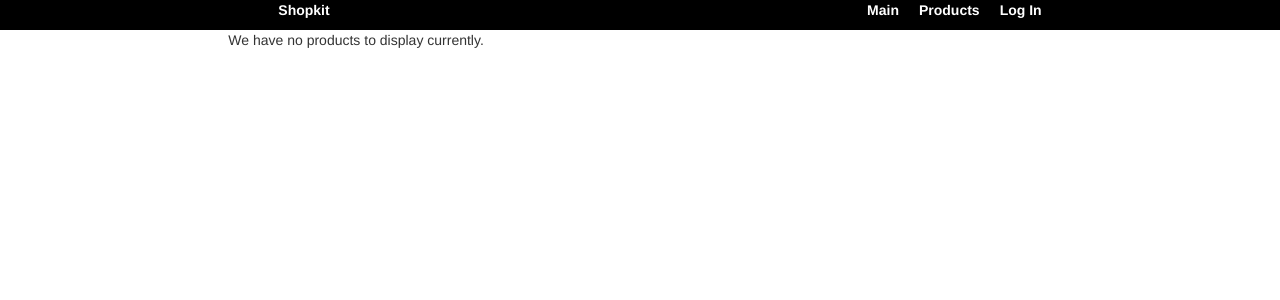
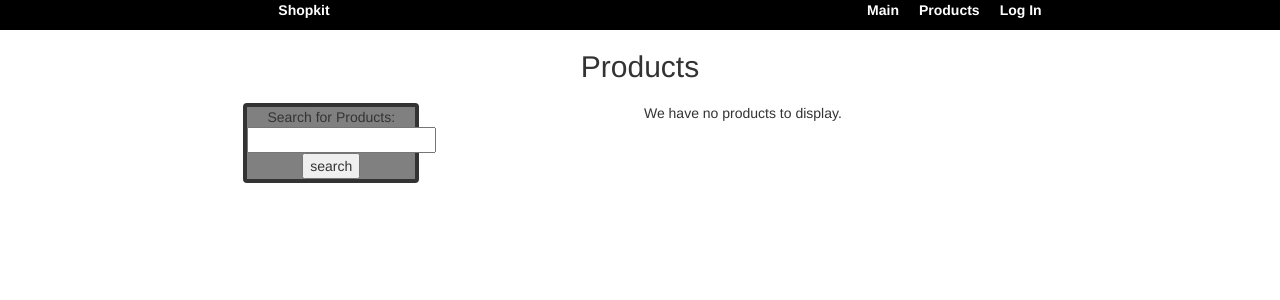
Before and after one commit to saud1/cpsltd, a PHP site: page /products.php in a window 1280 px wide. Shown: the top 300 px of the page. Run offline with PHP 8.4, Linux system fonts and the light colour scheme.

Commit message:
products formatting
Formatted the products.php to look nicer.

```diff
--- a/products.php
+++ b/products.php
@@ -1,14 +1,36 @@
 <!doctype html>
 <html>
 <?php
-$title = 'Products';
-include 'header.php';
 
 // Main product page.  This will have lists of the products that are currently offered in the
 // store, with options to narrow down product selection.
 
-echo '<p>We have no products to display currently.</p>';
+$title = 'Products';
+include 'header.php';
+?>
 
+<div class="title"><h2>Products<h2></div>
+
+<div class = "product-center">
+	<div class = "inline">
+		<div class = "col-md-3">
+			<div class="search">
+				<form>
+					Search for Products:
+					<input type="text" name="search">
+					<input type="button" value="search">
+				</form>
+			</div>
+		</div>
+	</div>
+	<div class="inline">
+		<div class = "col-md-9">
+			We have no products to display.
+		</div>
+	</div>
+</div>
+
+<?php
 include 'footer.php';
 ?>
 </htm>
--- a/stylesheet.css
+++ b/stylesheet.css
@@ -44,3 +44,14 @@ margin-left: auto;
 margin-right: auto;
 text-align:center;
 }
+
+.product-center {
+	text-align: center;
+}
+
+.search {
+	border-style:solid;
+	border-width: 4px;
+	border-radius: 4px;
+	background-color:grey;
+}
```
